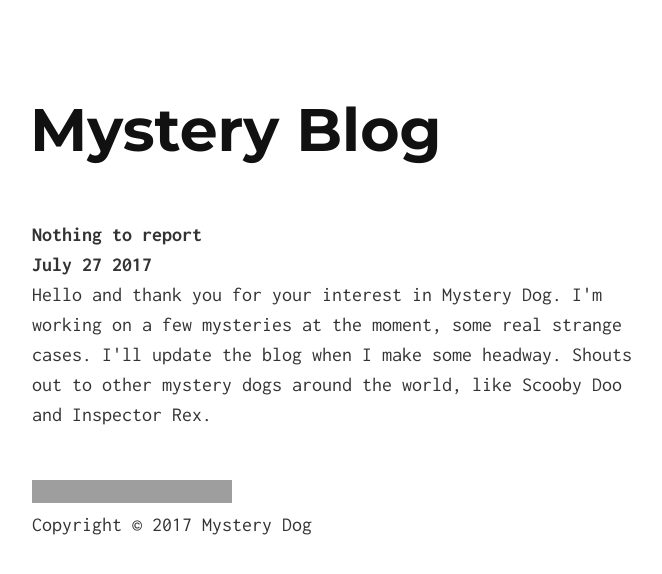
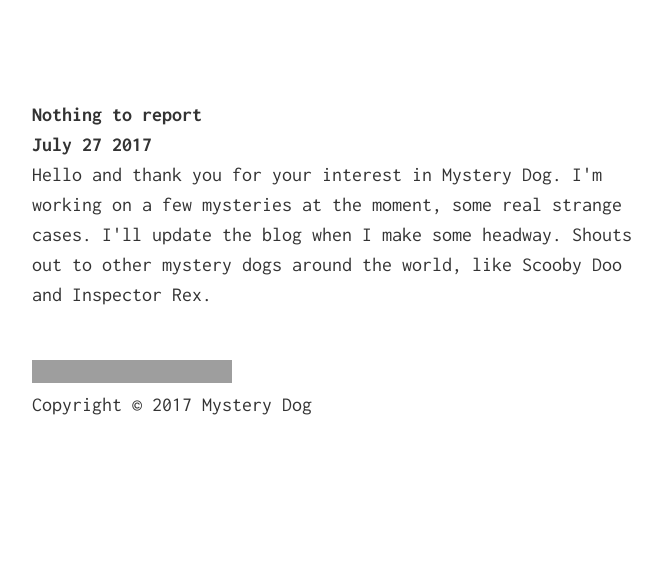
Before and after one commit to tomjoyner/shopping_cart, a Jekyll site: the page built from blog.md, in a window 1280 px wide, cut to the strip 0-574 px from the top of the page. Shown: the whole strip, without its empty margins (308-970 px from the left). Built offline with Jekyll 4.4.1, drawn with Linux system fonts in a browser that asks for light colours; our own code applies the rules of GitHub Pages for plain Markdown files; grey boxes are pictures that could not be loaded.

Commit message:
Update blog.md

```diff
--- a/blog.md
+++ b/blog.md
@@ -1,7 +1,7 @@
 ---
-title: Mystery Dog's Mystery Blog
-description: Details of current and previous mysteries.
-heading: Mystery Blog
+title: Mystery Dog Blog
+description: Updates on details of current and previous Mystery Dog cases.
+heading:
 ---
 
 <b>Nothing to report</b>
```
